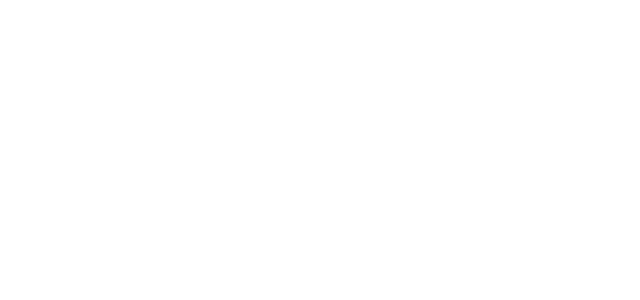
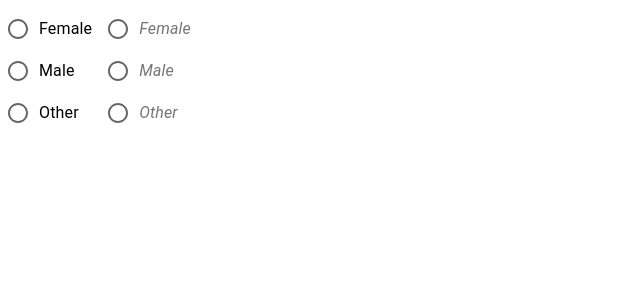
Before and after one commit to mladentsvetkov/rct-trn-jan-2022, a React (Create React App) app in the folder react-app/: page /muidemo in a window 1280 px wide. Before the commit this address had no page. Shown: the top 300 px of the page, without its empty margins (0-640 px from the left). Built offline with nearby package versions, Linux system fonts and the light colour scheme; no server answers.

Commit message:
context + usereducer + mui

```diff
--- a/react-app/package.json
+++ b/react-app/package.json
@@ -51,6 +51,8 @@
     ]
   },
   "devDependencies": {
-    "cspell": "^6.17.0"
+    "@types/lodash": "^4.14.191",
+    "cspell": "^6.17.0",
+    "lodash": "^4.17.21"
   }
 }
--- a/react-app/src/axiosLocal.ts
+++ b/react-app/src/axiosLocal.ts
@@ -9,21 +9,21 @@
   baseURL: BASE_URL,
 })
 
-axiosInstanceLocal.interceptors.request.use(
-  // async
-  async (config: any) => {
-    const token = true
-    // const token = await getToken()
-    if (token) {
-      console.log('I am authenticating')
-      // config.headers['Authorization'] = 'Bearer ' + token
-    }
-    return config
-  },
-  (error: any) => {
-    Promise.reject(error)
-  }
-)
+// axiosInstanceLocal.interceptors.request.use(
+//   // async
+//   async (config: any) => {
+//     const token = true
+//     // const token = await getToken()
+//     if (token) {
+//       console.log('I am authenticating')
+//       // config.headers['Authorization'] = 'Bearer ' + token
+//     }
+//     return config
+//   },
+//   (error: any) => {
+//     Promise.reject(error)
+//   }
+// )
 
 // add delay:
 // axiosInstanceLocal.interceptors.request.use(async (config: any) => {
--- /dev/null
+++ b/react-app/src/components/CatsContainer/CatsContainer.tsx
@@ -0,0 +1,35 @@
+import { Box, Button, Container, ImageList, ImageListItem, TextField } from '@mui/material'
+import { Dispatch } from 'react'
+import { Actions, ActionType, State } from 'pages/CatsStore'
+
+const CatsContainer = ({ state, dispatch }: { state: State; dispatch: Dispatch<Actions> }) => (
+  <Container sx={{ margin: '30px' }}>
+    <Box width={'20rem'} component="form" display="flex" gap="1rem" noValidate autoComplete="off">
+      <TextField
+        value={state.query.limit}
+        type={'number'}
+        id="limit"
+        label="How many cats?"
+        variant="outlined"
+        onChange={(ev) =>
+          dispatch({
+            type: ActionType.updateQuery,
+            payload: { newQuery: { ...state.query, limit: Number(ev.target.value) } },
+          })
+        }
+      />
+      <Button variant="outlined" onClick={() => dispatch({ type: ActionType.deleteData })}>
+        Delete them cats!
+      </Button>
+    </Box>
+    <ImageList sx={{ width: 600, height: 600 }} cols={3} rowHeight={200}>
+      {state.data.map((item) => (
+        <ImageListItem key={item.id}>
+          <img src={item.url} alt={item.title} loading="lazy" />
+        </ImageListItem>
+      ))}
+    </ImageList>
+  </Container>
+)
+
+export default CatsContainer
--- a/react-app/src/components/JokesSearch/JokesSearch.tsx
+++ b/react-app/src/components/JokesSearch/JokesSearch.tsx
@@ -67,6 +67,7 @@
     refetch: queryRefetch,
   } = useQuery(['getJokesUniqueKey'], getCategories, {
     retry: false,
+    enabled: false,
     onSuccess: () => toast.success('Yessss!'),
     onError: () => toast.warn('Noooo!'),
     onSettled: () => toast.info('Whatever....'),
--- /dev/null
+++ b/react-app/src/components/StyledComponent.tsx
@@ -0,0 +1,15 @@
+import { styled } from '@mui/material/styles'
+import { RadioGroup, RadioGroupProps } from '@mui/material'
+import { ReactNode } from 'react'
+
+const StyledComponent = styled(RadioGroup)<RadioGroupProps>(({ theme }) => ({
+  width: '250px',
+  color: theme.palette.action.active,
+  '& .MuiFormControlLabel-label': {
+    fontStyle: 'italic',
+  },
+}))
+
+export const StyledRadioGroup = ({ children }: { children: ReactNode }) => {
+  return <StyledComponent>{children}</StyledComponent>
+}
--- a/react-app/src/index.tsx
+++ b/react-app/src/index.tsx
@@ -4,23 +4,33 @@
 import { QueryClient, QueryClientProvider } from '@tanstack/react-query'
 import 'react-toastify/dist/ReactToastify.css'
 import { ToastContainer } from 'react-toastify'
+import { CssBaseline } from '@mui/material'
 
 import { App } from 'App'
 import { SomePage } from 'pages/SomePage'
+import CatsStore from 'pages/CatsStore'
+import { Theme } from 'providers/theme/Theme'
+import MuiDemo from 'pages/MuiDemo'
 
 const queryClient = new QueryClient()
 
 const root = ReactDOM.createRoot(document.getElementById('root') as HTMLElement)
 root.render(
   <React.StrictMode>
+    {/* <CssBaseline /> */}
+    <Theme>
       <ToastContainer />
       <BrowserRouter>
         <QueryClientProvider client={queryClient}>
+          <CatsStore>
             <Routes>
               <Route path="/somepage" element={<SomePage />} />
+              <Route path="/muidemo" element={<MuiDemo />} />
               <Route path="/" element={<App />} />
             </Routes>
+          </CatsStore>
         </QueryClientProvider>
       </BrowserRouter>
+    </Theme>
   </React.StrictMode>
 )
--- /dev/null
+++ b/react-app/src/pages/CatsStore.tsx
@@ -0,0 +1,132 @@
+import { useQuery } from '@tanstack/react-query'
+import axios, { AxiosResponse } from 'axios'
+import lodash from 'lodash'
+import { useReducer, createContext, Dispatch, ReactNode } from 'react'
+
+interface Cat {
+  url: string
+  id: string
+  title: string
+}
+
+interface Query {
+  q: string
+  limit: number
+}
+
+export interface State {
+  query: Query
+  data: Cat[]
+}
+
+const initialState: State = {
+  query: {
+    q: 'cat',
+    limit: 0,
+  },
+  data: [],
+}
+
+export enum ActionType {
+  addData = 'addData',
+  updateQuery = 'updateQuery',
+  deleteData = 'deleteData',
+}
+
+interface AddData {
+  type: ActionType.addData
+  payload: { cats: Cat[] }
+}
+
+interface UpdateQuery {
+  type: ActionType.updateQuery
+  payload: { newQuery: Query }
+}
+
+interface DeleteData {
+  type: ActionType.deleteData
+}
+
+export type Actions = AddData | UpdateQuery | DeleteData
+
+const reducer = (currentState: State, action: Actions) => {
+  const { type } = action
+
+  switch (type) {
+    case ActionType.addData: {
+      const newState = lodash.cloneDeep(currentState)
+
+      newState.data = [...action.payload.cats]
+      return newState
+    }
+
+    case ActionType.deleteData: {
+      const newState = lodash.cloneDeep(currentState)
+      const newData = [] as Cat[]
+
+      newState.data = [...newData]
+      newState.query.limit = 0
+      return newState
+    }
+
+    case ActionType.updateQuery: {
+      const newState = lodash.cloneDeep(currentState)
+      const newQuery = newState.query
+      const newQueryMerged = { ...newQuery, ...action.payload.newQuery }
+
+      newState.query = { ...newQueryMerged }
+
+      return newState
+    }
+
+    default: {
+      return currentState
+    }
+  }
+}
+
+interface CatDataItemUi {
+  id: string
+  title: string
+  url: string
+}
+
+interface CatsResponse {
+  data: { id: string; title: string; images: { preview_gif: { url: string } } }[]
+}
+
+export const CatsContext = createContext<{ state: State; dispatch: Dispatch<Actions> }>({
+  state: {} as State,
+  dispatch: () => {},
+})
+
+const CatsStore = ({ children }: { children: ReactNode }) => {
+  const [state, dispatch] = useReducer(reducer, initialState)
+
+  const getCats = async (query: Query) => {
+    const { data }: AxiosResponse<CatsResponse> = await axios(
+      `https://api.giphy.com/v1/gifs/search?api_key=&q=${query.q}&limit=${query.limit}&offset=0&rating=g&lang=en`
+    )
+    return data
+  }
+
+  useQuery(['cats', state.query.limit], () => getCats(state.query), {
+    retry: false,
+    keepPreviousData: true,
+    onSuccess: (data) => {
+      const transformedData = data.data.map(
+        (item) =>
+          ({
+            id: item.id,
+            title: item.title,
+            url: item.images.preview_gif.url,
+          } as CatDataItemUi)
+      )
+      dispatch({ type: ActionType.addData, payload: { cats: transformedData } })
+    },
+  })
+
+  return <CatsContext.Provider value={{ state, dispatch }}>{children}</CatsContext.Provider>
+}
+
+export default CatsStore
--- /dev/null
+++ b/react-app/src/pages/MuiDemo.tsx
@@ -0,0 +1,19 @@
+import { RadioGroup, FormControlLabel, Radio, Box } from '@mui/material'
+import { StyledRadioGroup } from 'components/StyledComponent'
+
+const MuiDemo = () => (
+  <Box display="flex">
+    <RadioGroup>
+      <FormControlLabel value="female" control={<Radio />} label="Female" />
+      <FormControlLabel value="male" control={<Radio />} label="Male" />
+      <FormControlLabel value="other" control={<Radio />} label="Other" />
+    </RadioGroup>
+    <StyledRadioGroup>
+      <FormControlLabel value="female" control={<Radio />} label="Female" />
+      <FormControlLabel value="male" control={<Radio />} label="Male" />
+      <FormControlLabel value="other" control={<Radio />} label="Other" />
+    </StyledRadioGroup>
+  </Box>
+)
+
+export default MuiDemo
--- a/react-app/src/pages/SomePage.tsx
+++ b/react-app/src/pages/SomePage.tsx
@@ -1 +1,33 @@
-export const SomePage = () => <>Hello there!</>
+import { Rating, Typography, Box } from '@mui/material'
+import CatsContainer from 'components/CatsContainer/CatsContainer'
+import { useState, useContext } from 'react'
+import { CatsContext } from './CatsStore'
+
+export const SomePage = () => {
+  const [value, setValue] = useState<number | null>(2)
+  const { state, dispatch } = useContext(CatsContext)
+
+  return (
+    <>
+      <Box>
+        <Typography component="legend">Controlled</Typography>
+        <Rating
+          name="simple-controlled"
+          value={value}
+          onChange={(event, newValue) => {
+            setValue(newValue)
+          }}
+        />
+        <Typography component="legend">Read only</Typography>
+        <Rating name="read-only" value={value} readOnly />
+        <Typography component="legend">Disabled</Typography>
+        <Rating name="disabled" value={value} disabled />
+        <Typography component="legend">No rating given</Typography>
+        <Rating name="no-value" value={null} />
+      </Box>
+      <Box>
+        <CatsContainer state={state} dispatch={dispatch} />
+      </Box>
+    </>
+  )
+}
--- /dev/null
+++ b/react-app/src/providers/theme/Theme.tsx
@@ -0,0 +1,26 @@
+import { ThemeProvider } from '@emotion/react'
+import React, { ReactNode } from 'react'
+import { createTheme } from '@mui/material'
+
+interface ThemeProviderProps {
+  children: ReactNode
+}
+
+export const theme = createTheme({
+  palette: {
+    primary: {
+      main: '#ff4400',
+    },
+  },
+  components: {
+    MuiButton: {
+      styleOverrides: {
+        outlined: {
+          borderRadius: '20px',
+        },
+      },
+    },
+  },
+})
+
+export const Theme = (props: ThemeProviderProps) => <ThemeProvider theme={theme}>{props.children}</ThemeProvider>
```
Also changed, not shown: react-app/src/App.tsx (+11 -4 lines), 1 other file (tests, documents, lock files or other folders). Lines whose indentation alone changed are shown as unchanged.
